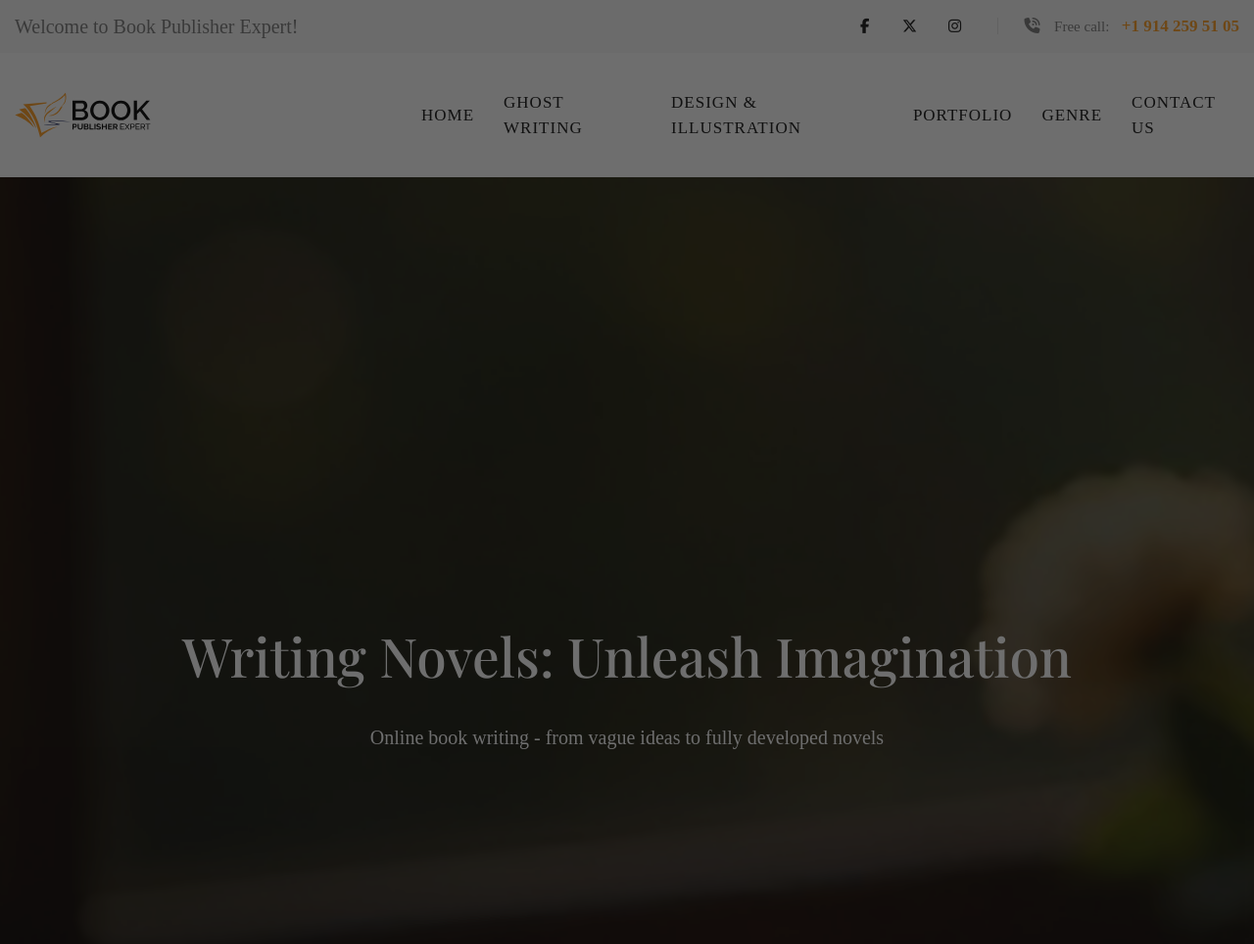
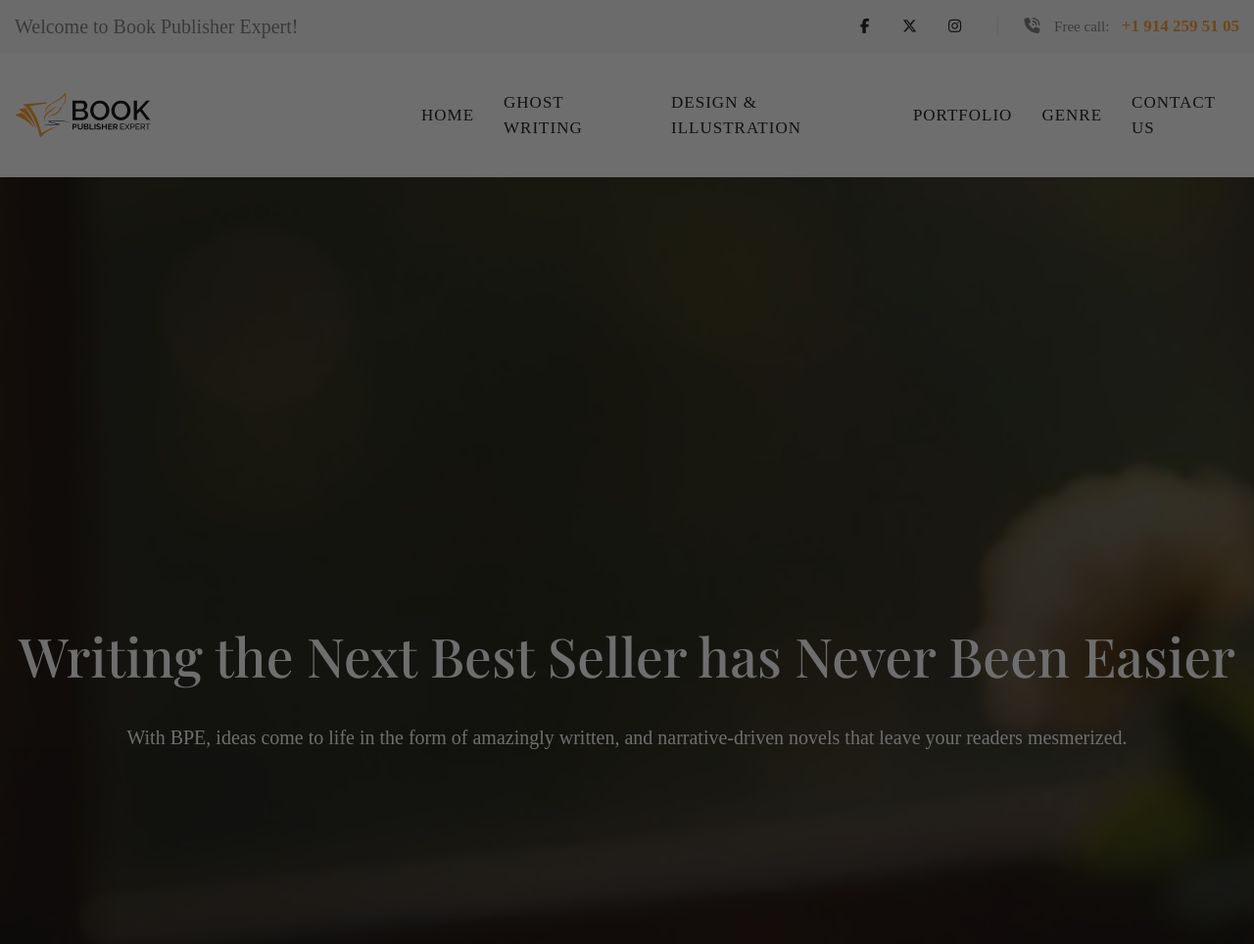
Before and after one commit to HassanCodesAtStellers/www.bookpublishingexpert.com, a PHP site: page /novel-writing in a window 1280 px wide. Shown: the top 964 px of the page at 98% size. Run offline with PHP 8.4, Linux system fonts and the light colour scheme; data that the repository does not hold is empty; some libraries are stand-ins or nearby versions; some web fonts are replaced.

Commit message:
Content Updated for few pages

```diff
--- a/assets/css/Promises.css
+++ b/assets/css/Promises.css
@@ -53,6 +53,11 @@
   flex-direction: column;
   transition: all ease 0.2s;
   gap: 15px;
+  overflow: auto;
+}
+
+.section-18-item::-webkit-scrollbar {
+  display: none !important;
 }
 
 .section-18-item img {
@@ -74,8 +79,7 @@
   z-index: 99;
   background-color: var(--secondary-color);
   scale: 1.1;
-  box-shadow: -1px 1px 20px 2px #ffffff36;
-  /* border-radius: 30px; */
+  box-shadow: 0px 0px 19px -8px rgba(255, 255, 255, 0.85);
 }
 
 @media (max-width: 992px) {
@@ -89,7 +93,7 @@
     height: auto;
     transform-origin: center !important;
   }
-  .section-18-item:hover{
+  .section-18-item:hover {
     scale: 1.03;
   }
 }
--- a/novel-writing.php
+++ b/novel-writing.php
@@ -16,8 +16,8 @@
         <section class="header-display">
             <img src="assets/images/novel-writing-bg-image.jpeg">
             <div class="header-display-text-content">
-                <h1>Writing Novels: Unleash Imagination</h1>
-                <p>Online book writing - from vague ideas to fully developed novels</p>
+                <h1>Writing the Next Best Seller has Never Been Easier</h1>
+                <p>With BPE, ideas come to life in the form of amazingly written, and narrative-driven novels that leave your readers mesmerized.</p>
             </div>
         </section>
     </header>
@@ -31,13 +31,13 @@
                         <img src="assets/images/novel-writing-image.webp">
                     </div>
                     <div class="section-16-main-text">
-                        <h1>CRAFTING YOUR DREAM NOVEL, WORD BY WORD</h1>
+                        <h1>Top the Sales Charts and Beloved by Readers Write a Novel that Demands Praise!</h1>
 
-                        <p>Consider how your book concept will evolve, chapter by chapter, until it becomes a narrative that readers cannot put down. This is the adventure we provide. We recognise that every book begins with a spark - an idea, a character, a scene.</p>
+                        <p>Writing a novel is one of the most demanding tasks you can take on as a creative endeavor. Not only do you need to consider a narrative that attracts readers and keeps their attention, but you also need to ensure that your characters aren’t cookie-cutter archetypes. If that was not hard enough, there are elements like worldbuilding, crafting a journey for the protagonist, establishing a macguffin, and the list goes on and on. </p>
 
-                        <p>Our authors are here to help turn that spark into a blaze. Whether you're writing a fiction book, a horror novel, a mystery novel, or your debut novel, we've got you covered.</p>
+                        <p>While you may be feeling overwhelmed with all of the things we just listed, there’s a whole other side to novel writing. That comes during the tedious process of trying to get your novel published. Each publishing platform has specific requirements and guidelines that you must strictly adhere to in order to increase your chances of publication.</p>
 
-                        <p>We will weave any notion, no matter how vague or detailed, into a tale that is entirely yours. So what are you waiting for? Let's start your book writing adventure. Simply share your narrative with us and watch as our book ghostwriters for hire transform your developing concept into a flowering novel that captivates readers from beginning to end.</p>
+                        <p>The chances of you successfully meeting all of these detailed requirements are probably under 5% for the first few tries. Now, BPE eliminates all these obstacles, leaving you to focus solely on the story you wish to bring to life. Have a team of expert ghostwriters, editors, and proofreaders making sure that your novel manuscript or draft transforms into the next big thing, flooding the bookshelves across the nation.</p>
 
                         <div class="section-16-buttons">
                             <a href="javascript:void(0)" class="show-popup">Get Started</a>
@@ -93,47 +93,47 @@
                     <div class="section-18-items">
                         <div class="section-18-item" style="transform-origin: 0% 0%;">
                             <img src="assets/images/section-18-image01.webp">
-                            <h4>Qualified Ghostwriters</h4>
-                            <p>Outstanding academic careers, a long list of prior publications, and collaboration with experienced book editors, proofreaders, and publishers lead to the creation of an outstanding autobiography. </p>
+                            <h4>Skilled Experts in Novel Writing</h4>
+                            <p>Collaborate with experienced ghostwriters who masterfully blend creativity and professionalism. Whether you’re a budding author searching for guidance or a seasoned writer needing support, BPE provides unmatched ghostwriting services. </p>
                         </div>
                         <div class="section-18-item" style="transform-origin: 0% 50%;">
                             <img src="assets/images/section-18-image02.webp">
-                            <h4>Unmatched Writing Quality</h4>
-                            <p>When we talk about quality what we mean is unique, non-repetitive, redundancy-free, 100% original, human-written autobiographies. </p>
+                            <h4>Genre-Specified & Audience-Centered Storytelling</h4>
+                            <p>From fantasy and romance to thrillers and historical fiction, we specialize in crafting novels that resonate with your target audience. By incorporating market trends and reader expectations, we ensure your story captivates from the first page to the last. </p>
                         </div>
                         <div class="section-18-item" style="transform-origin: 0% 100%;">
                             <img src="assets/images/section-18-image03.webp">
-                            <h4>Pitch-Perfect Formatting</h4>
-                            <p>When it comes to publishing your book, up to 78% are rejected due to poor formatting. Now, you can look up each formatting guideline for publication, and fiddle around with that for a month or so. Or, you can have experts trained for each publication platform handle your autobiography formatting. </p>
+                            <h4>Character-Driven and Plot-Focused </h4>
+                            <p>Create unforgettable characters and gripping plots. Our novel ghostwriters know how to write a novel that hooks readers, combining rich world-building, intricate storytelling, and making characters that have emotional depth to ensure that your novel stands out among the rest.</p>
                         </div>
                     </div>
                     <div class="section-18-items">
                         <div class="section-18-item" style="transform-origin: 50% 0%;">
                             <img src="assets/images/section-18-image04.webp">
-                            <h4>Authoritative Content</h4>
-                            <p>Writing that establishes a commanding tone of voice, establishing your authority. </p>
+                            <h4>Author Account Optimization</h4>
+                            <p>For authors looking to boost their online presence, we help optimize their author accounts, whether they are on Amazon, Apple iBooks, or elsewhere. Maximize your reach, show up in the suggested section, and increase your appeal with an optimized author account.</p>
                         </div>
                         <div class="section-18-item">
                             <img src="assets/images/section-18-image06.webp">
-                            <h4>Timely Delivery</h4>
-                            <p>OSet milestones; receive frequent updates/notifications, and always have your drafts/complete manuscripts delivered on the decided dates with BPE autobiography ghost writing services.</p>
+                            <h4>On-Time Delivery</h4>
+                            <p>Always meet your publishing deadline with a milestone-based system ensuring smooth and swift production.</p>
                         </div>
                         <div class="section-18-item" style="transform-origin: 50% 100%;">
                             <img src="assets/images/section-18-image05.webp">
-                            <h4>Personalized Narrative</h4>
-                            <p>Autobiographies need to be personal more than any other book, and our ghost writers know that well. Receive personalized work each time, reflecting your lived experiences in an engaging, and creative manner for your audience of readers. </p>
+                            <h4>Complete Ownership </h4>
+                            <p>You own every word of the work you produce, from the initial draft to the final manuscript. </p>
                         </div>
                     </div>
                     <div class="section-18-items">
                         <div class="section-18-item" style="transform-origin: 100% 0%;">
                             <img src="assets/images/section-18-image07.webp">
-                            <h4>Breathtaking Illustrations and Cover Designs </h4>
-                            <p>Elevate the overall look and feel of your autobiography with the aid of our design and illustration teams. </p>
+                            <h4>Ready-to-Publish Manuscripts</h4>
+                            <p>Have an extensive team of editors and formatters provide you with the perfect publishing manuscript each time.</p>
                         </div>
                         <div class="section-18-item" style="transform-origin: 100% 50%;">
                             <img src="assets/images/section-18-image05.webp">
-                            <h4>Complete Ownership</h4>
-                            <p>As the author, you receive the copyrights of any work our ghost writers produce; no exceptions! Have complete legal ownership of your autobiography, along with the copyright certificate.</p>
+                            <h4>Long-Term Support</h4>
+                            <p>From writing sequels and spinoffs to looking for a detailed marketing campaign, BPE offers all its clients long-term support, overseeing each step even beyond publishing and printing.</p>
                         </div>
                         <div class="section-18-item" style="transform-origin: 100% 100%;">
                             <img src="assets/images/section-18-image08.webp">
```
Also changed, not shown: song-writing.php (+23 -21 lines).
